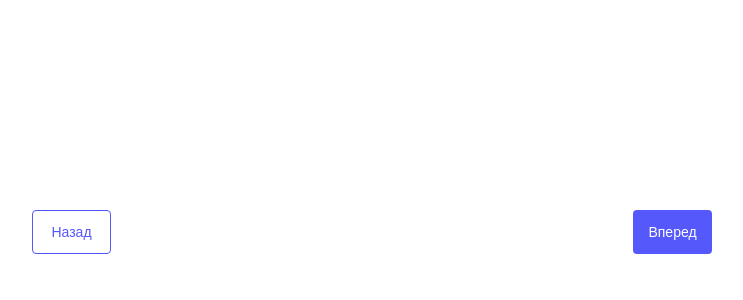
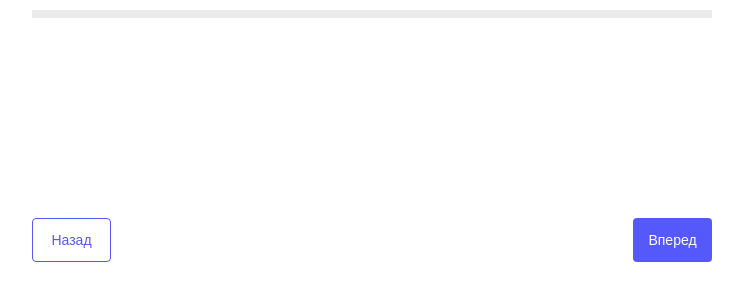
Before and after one commit to BKonstantine/cloud_test, a React (Vite) app: page /create in a window 1280 px wide. Shown: the part 78-378 px from the top of the page, without its empty margins (268-1011 px from the left). Built offline with nearby package versions, Linux system fonts and the light colour scheme; a web font is replaced by a local one.

Commit message:
feat: add step and icons

```diff
--- a/src/components/UI/steps/steps.module.css
+++ b/src/components/UI/steps/steps.module.css
@@ -0,0 +1,31 @@
+.steps {
+  display: flex;
+  position: relative;
+}
+
+.step {
+  display: inline-block;
+  position: relative;
+  width: 100%;
+  height: 8px;
+  background: var(--bg-color-black-alpha-8);
+}
+
+.step::before {
+  content: "";
+  width: 0%;
+  height: 100%;
+  position: absolute;
+  top: 0;
+  left: 0;
+  background: var(--bg-color-accent);
+  transition: width 0.5s;
+}
+
+.step_active_50::before {
+  width: 50%;
+}
+
+.step_active_100::before {
+  width: 100%;
+}
--- a/src/components/UI/steps/steps.tsx
+++ b/src/components/UI/steps/steps.tsx
@@ -1,9 +1,29 @@
 import { FC, memo } from "react";
+import cn from "classnames";
+import PointIcon from "../../../icons/point-icon";
+import ArrowIcon from "../../../icons/arrow-icon";
+import style from "./steps.module.css";
 
 type Props = { step: number };
 
 const Steps: FC<Props> = memo(({ step }) => {
-  return <div></div>;
+  const checkStep = (step: number) => {
+    return step === 2
+      ? style.step_active_50
+      : step === 3
+      ? style.step_active_100
+      : undefined;
+  };
+
+  return (
+    <div className={style.steps}>
+      <div className={style.circle}>
+        <div className={style.circle__item}></div>
+        <span className={style.circle__number}></span>
+      </div>
+      <div className={cn(style.step, checkStep(step))}></div>
+    </div>
+  );
 });
 
 export default Steps;
--- /dev/null
+++ b/src/icons/arrow-icon.tsx
@@ -0,0 +1,20 @@
+import { FC } from "react";
+
+const ArrowIcon: FC = () => {
+  return (
+    <svg
+      width="10"
+      height="9"
+      viewBox="0 0 10 9"
+      fill="none"
+      xmlns="http://www.w3.org/2000/svg"
+    >
+      <path
+        d="M4.66147 7.87365C4.56698 7.99874 4.41929 8.07227 4.26252 8.07227H3.68243C3.54729 8.07227 3.41791 8.01757 3.32376 7.92063L0.504131 5.01762C0.315687 4.8236 0.315686 4.51491 0.504131 4.32089L0.975725 3.83535C1.1721 3.63317 1.49669 3.63317 1.69306 3.83535L3.49489 5.69046C3.70845 5.91034 4.06776 5.88806 4.25251 5.64349L8.15121 0.482651C8.32099 0.2579 8.64283 0.217688 8.86269 0.393752L9.38636 0.813089C9.59761 0.982258 9.63592 1.28881 9.47278 1.50476L4.66147 7.87365Z"
+        fill="white"
+      />
+    </svg>
+  );
+};
+
+export default ArrowIcon;
--- /dev/null
+++ b/src/icons/point-icon.tsx
@@ -0,0 +1,17 @@
+import { FC } from "react";
+
+const PointIcon: FC = () => {
+  return (
+    <svg
+      width="4"
+      height="4"
+      viewBox="0 0 4 4"
+      fill="none"
+      xmlns="http://www.w3.org/2000/svg"
+    >
+      <circle cx="1.9999" cy="1.9999" r="1.6" fill="white" />
+    </svg>
+  );
+};
+
+export default PointIcon;
```
